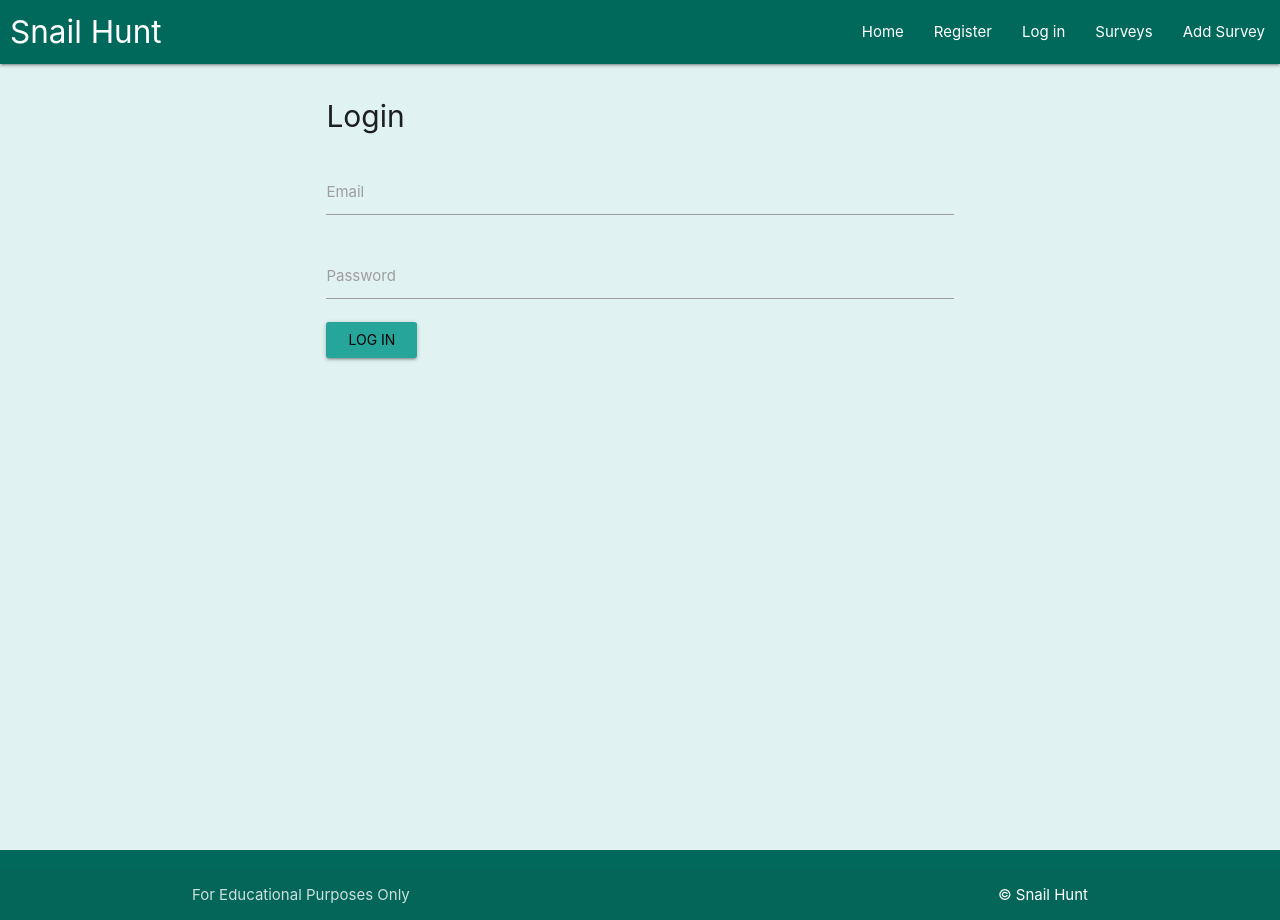
After one commit to cjns/Milestone-3--The-Snail-Hunt, a Flask app: page /login in a window 1280 px wide. The commit adds this page. Run offline with Flask 3, Linux system fonts and the light colour scheme; some libraries are stand-ins or nearby versions.

Commit message:
Add registration and login functionality

```diff
--- /dev/null
+++ b/snailmanager/forms.py
@@ -0,0 +1,48 @@
+from flask_wtf import FlaskForm
+from wtforms import StringField, PasswordField, SubmitField, ValidationError
+from wtforms.validators import DataRequired, Email, EqualTo, Length
+# Adjust the import path based on your app's structure
+from snailmanager.models import User
+
+
+class RegistrationForm(FlaskForm):
+    username = StringField('Username', validators=[
+        DataRequired(),
+        Length(min=3, max=25,
+               message='Username must be between 3 and 25 characters long.')
+    ])
+    email = StringField('Email', validators=[
+        DataRequired(),
+        Email(message='Enter a valid email.')
+    ])
+    password = PasswordField('Password', validators=[
+        DataRequired(),
+        Length(min=6, message='Password must be at least 6 characters long.')
+    ])
+    confirm_password = PasswordField('Confirm Password', validators=[
+        DataRequired(),
+        EqualTo('password', message='Passwords must match.')
+    ])
+    submit = SubmitField('Register')
+
+    def validate_username(self, username):
+        user = User.query.filter_by(username=username.data).first()
+        if user:
+            raise ValidationError(
+                'Username is already taken. Please choose a different one.')
+
+    def validate_email(self, email):
+        user = User.query.filter_by(email=email.data).first()
+        if user:
+            raise ValidationError(
+                'Email is already in use. Please choose a different one.')
+
+
+# Form Login
+class LoginForm(FlaskForm):
+    email = StringField('Email', validators=[
+        DataRequired(),
+        Email(message='Enter a valid email.')
+    ])
+    password = PasswordField('Password', validators=[DataRequired()])
+    submit = SubmitField('Log In')
--- a/snailmanager/models.py
+++ b/snailmanager/models.py
@@ -1,8 +1,9 @@
 from snailmanager import db
 from werkzeug.security import generate_password_hash, check_password_hash
+from flask_login import UserMixin
 
 
-class User(db.Model):
+class User(db.Model, UserMixin):
     # schema for the User model
     user_id = db.Column(db.Integer, primary_key=True)
     username = db.Column(db.String(25), unique=True, nullable=False)
--- a/snailmanager/routes.py
+++ b/snailmanager/routes.py
@@ -1,6 +1,9 @@
 from flask import render_template, request, redirect, url_for, flash
+from flask_login import login_user
 from snailmanager import app, db
-from snailmanager.models import Survey  # User
+from snailmanager.forms import RegistrationForm, LoginForm
+from snailmanager.models import Survey, User
+from werkzeug.security import generate_password_hash
 
 
 @app.route("/")
@@ -130,3 +133,35 @@ def delete_survey(survey_id):
     db.session.commit()
     flash('Survey deleted successfully', 'success-toast')
     return redirect(url_for("surveys"))
+
+
+# Registration Page
+@app.route('/register', methods=['GET', 'POST'])
+def register():
+    form = RegistrationForm()
+    if form.validate_on_submit():
+        hashed_password = generate_password_hash(form.password.data)
+        user = User(username=form.username.data,
+                    email=form.email.data, password_hash=hashed_password)
+        db.session.add(user)
+        db.session.commit()
+        flash('Account created successfully! You can now log in.', 'success')
+        return redirect(url_for('login'))  # Assuming you have a 'login' view.
+
+    return render_template('register.html', title='Register', form=form)
+
+
+# Login Page
+@app.route('/login', methods=['GET', 'POST'])
+def login():
+    form = LoginForm()
+    if form.validate_on_submit():
+        user = User.query.filter_by(email=form.email.data).first()
+        if user and user.verify_password(form.password.data):
+            login_user(user)
+            next_page = request.args.get('next')
+            # Replace 'index' with your homepage endpoint
+            return redirect(next_page or url_for('home'))
+        else:
+            flash('Login Unsuccessful. Please check email and password', 'danger')
+    return render_template('login.html', title='Log In', form=form)
--- a/snailmanager/templates/base.html
+++ b/snailmanager/templates/base.html
@@ -19,24 +19,20 @@
                 <a href="#" data-target="mobile-demo" class="sidenav-trigger"><i class="fa-solid fa-bars"></i></a>
                 <ul class="right hide-on-med-and-down">
                     <li><a href="{{ url_for('home') }}" class="white-text">Home</a></li>
-                    <!-- <li><a href="">Register</a></li> -->
-                    <!-- <li><a href="">Log in</a></li> -->
+                    <li><a href="{{ url_for('register') }}">Register</a></li>
+                    <li><a href="{{ url_for('login') }}">Log in</a></li>
                     <li><a href="{{ url_for('surveys') }}" class="white-text">Surveys</a></li>
                     <li><a href="{{ url_for('add_survey') }}" class="white-text">Add Survey</a></li>
-                    <!-- <li><a href="">Search</a></li> -->
-                    <!-- <li><a href="">Export</a></li> -->
                 </ul>
             </div>
         </nav>
 
         <ul class="sidenav teal lighten-5" id="mobile-demo">
             <li><a href="{{ url_for('home') }}" class="teal-text text-darken-4">Home</a></li>
-            <!-- <li><a href="">Register</a></li> -->
-            <!-- <li><a href="">Log in</a></li> -->
+            <li><a href="{{ url_for('register') }}">Register</a></li>
+            <li><a href="{{ url_for('login') }}">Log in</a></li>
             <li><a href="{{ url_for('surveys') }}" class="teal-text text-darken-4">Surveys</a></li>
             <li><a href="{{ url_for('add_survey') }}" class="teal-text text-darken-4">Add Survey</a></li>
-            <!-- <li><a href="">Search</a></li> -->
-            <!-- <li><a href="">Export</a></li> -->
         </ul>
     </header>
 
--- /dev/null
+++ b/snailmanager/templates/login.html
@@ -0,0 +1,29 @@
+{% extends 'base.html' %}
+
+{% block content %}
+<div class="container">
+    <h2>Login</h2>
+    <form action="{{ url_for('login') }}" method="post" class="col s12">
+        {{ form.hidden_tag() }}
+        <div class="row">
+            <div class="input-field col s12">
+                {{ form.email.label(class="active") }}
+                {{ form.email(class="validate") }}
+                {% for error in form.email.errors %}
+                <span class="helper-text red-text">{{ error }}</span>
+                {% endfor %}
+            </div>
+            <div class="input-field col s12">
+                {{ form.password.label(class="active") }}
+                {{ form.password(class="validate") }}
+                {% for error in form.password.errors %}
+                <span class="helper-text red-text">{{ error }}</span>
+                {% endfor %}
+            </div>
+            <div class="col s12">
+                {{ form.submit(class="btn waves-effect waves-light") }}
+            </div>
+        </div>
+    </form>
+</div>
+{% endblock %}
```
Also changed, not shown: snailmanager/__init__.py (+15 -1 lines), snailmanager/templates/register.html (added, +43 -0 lines).
